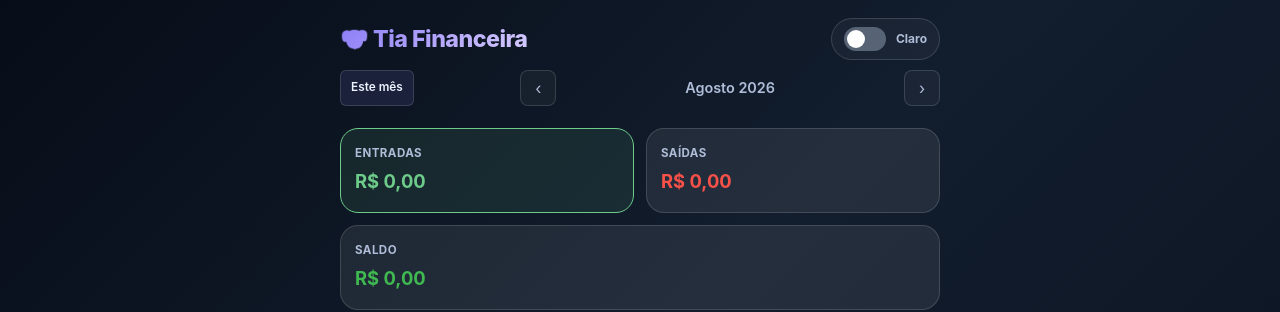
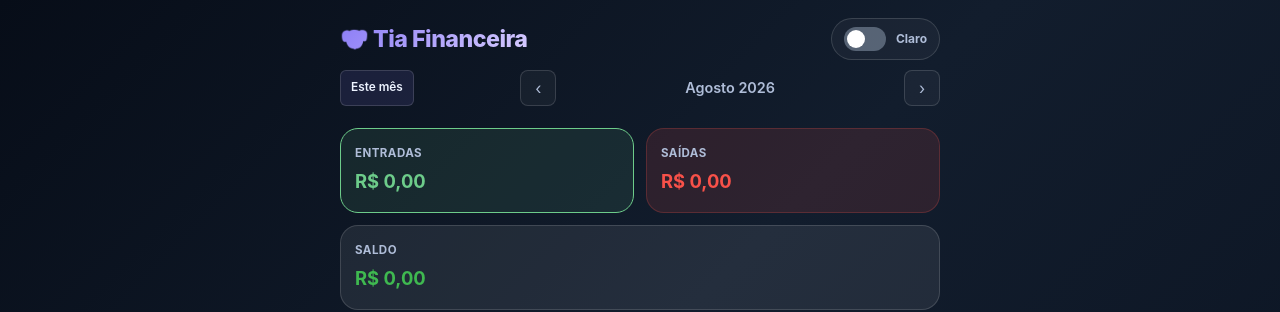
Before and after one commit to MateusPortesVilela/Tia-Financeira, a React (Vite) app: page / in a window 1280 px wide. Shown: the top 312 px of the page. Built offline with nearby package versions, Linux system fonts and the light colour scheme.

Commit message:
feat: add styles for card-saida to enhance visual distinction

```diff
--- a/src/App.css
+++ b/src/App.css
@@ -400,6 +400,11 @@ select {
 
 .card-saida .card-value {
   color: var(--saida);
+}
+
+.card-saida {
+  border-color: var(--saida-border);
+  background: var(--saida-bg);
 }
 
 .card-saldo.positive .card-value {
```
